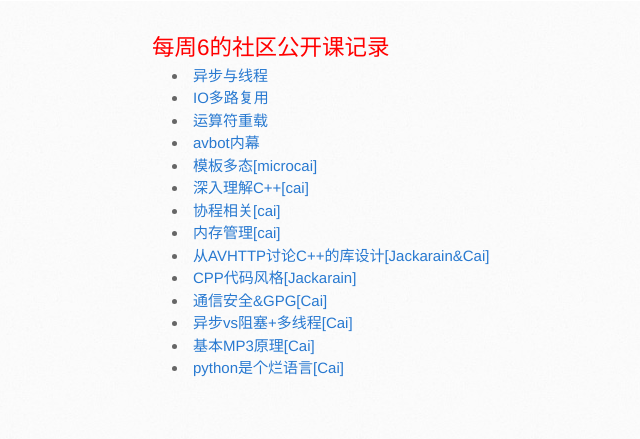
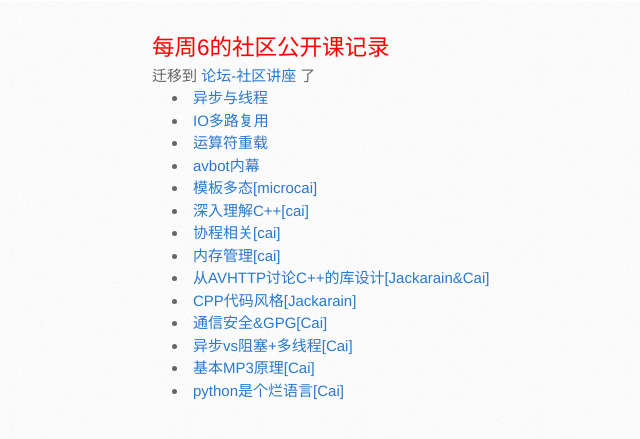
Before and after one commit to avplayer/avplayer.github.com, a Jekyll site: the page built from classes.md, in a window 1280 px wide. Shown: the top 439 px of the page, without its empty margins (18-658 px from the left). Built offline with Jekyll 4.4.1, drawn with Linux system fonts in a browser that asks for light colours; Markdown is read by kramdown in place of the engine named in the settings.

Commit message:
Update classes.md
讲座迁移

```diff
--- a/classes.md
+++ b/classes.md
@@ -2,6 +2,9 @@
 layout: class
 title: 每周6的社区公开课记录
 ---
+
+# 迁移到 [论坛-社区讲座](http://avboost.com/category/32-category) 了
+
 * [异步与线程](https://avlog.avplayer.org/%E7%A5%9E%E8%AF%9D/%E5%BC%82%E6%AD%A5%E5%92%8C%E7%BA%BF%E7%A8%8B.html)
 * [IO多路复用](https://avlog.avplayer.org/3597082/IO%E5%A4%9A%E8%B7%AF%E5%A4%8D%E7%94%A8.html)
 * [运算符重载](https://avlog.avplayer.org/3597082/c++%E8%BF%90%E7%AE%97%E7%AC%A6%E9%87%8D%E8%BD%BD.html)
```
